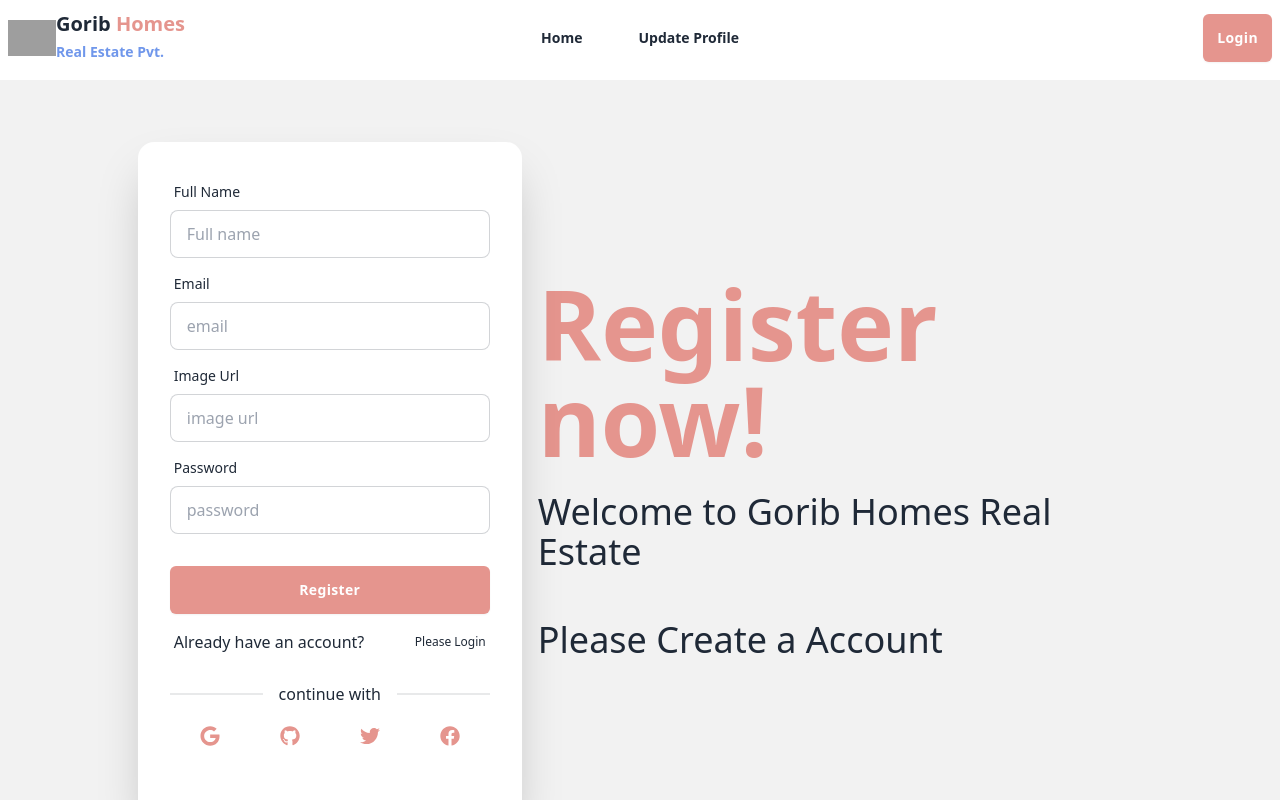
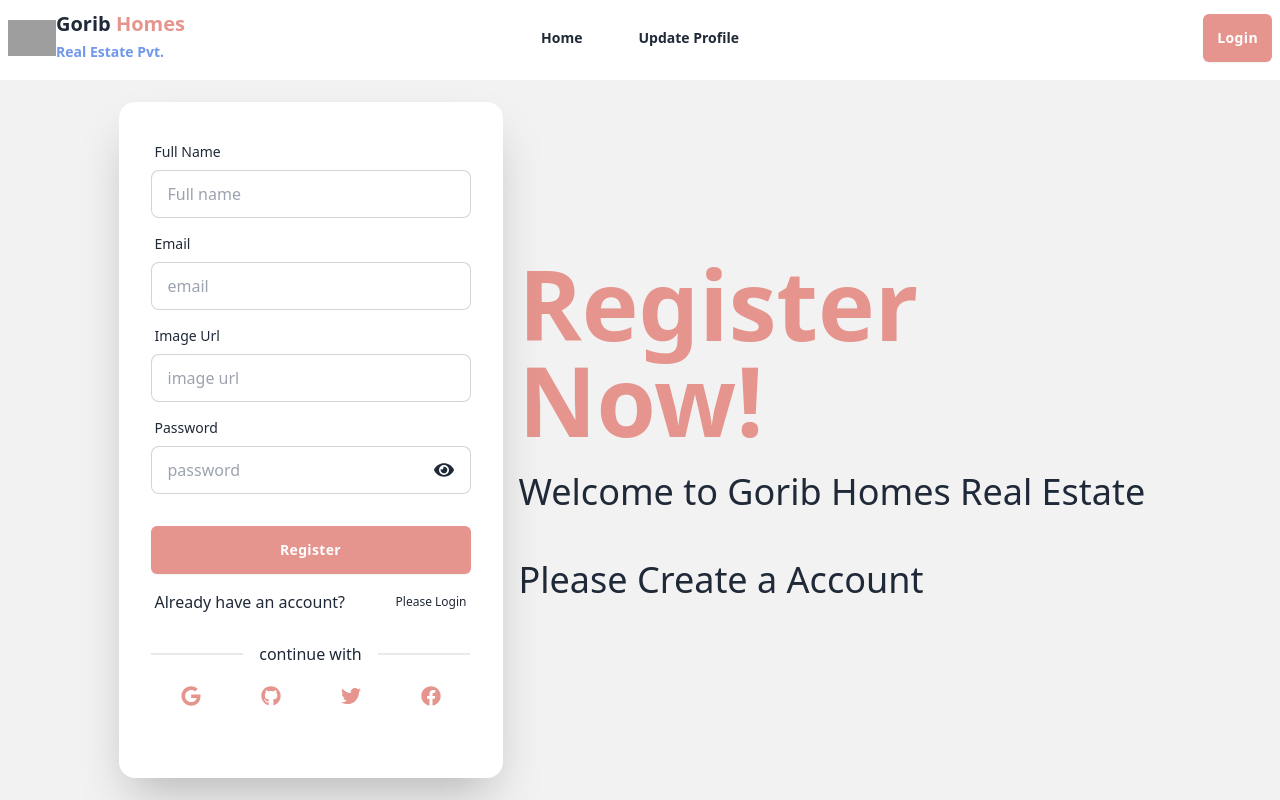
Before and after one commit to Mazbauddin/Real-Estate, a React (Vite) app: page /register in a window 1280 px wide. Shown: the top 800 px of the page. Built offline with nearby package versions, Linux system fonts and the light colour scheme; no server answers; grey boxes are pictures that could not be loaded.

Commit message:
login page eye create complete

```diff
--- a/src/Components/EstateCard.jsx
+++ b/src/Components/EstateCard.jsx
@@ -24,7 +24,7 @@ const EstateCard = ({ estates }) => {
         <img
           src={image}
           alt=""
-          className="object-cover object-center w-full rounded-t-md h-72 dark:bg-gray-500 "
+          className="object-cover object-center w-full rounded-t-md h-72 dark:bg-gray-500"
         />
         <p className="absolute top-3 left-5 bg-red-500 opacity-60 w-[70px] text-center text-white cursor-pointer rounded-md">
           {status}
--- a/src/Components/Footer.jsx
+++ b/src/Components/Footer.jsx
@@ -3,7 +3,7 @@ import { NavLink } from "react-router-dom";
 const Footer = () => {
   return (
     <div>
-      <footer className="py-6 bg-[#021640] text-white mt-20">
+      <footer className="py-6 bg-[#021640] text-white">
         <div className="container mx-auto space-y-6 divide-y dark:divide-gray-600 md:space-y-12 divide-opacity-50">
           <div className="grid grid-cols-12">
             <div
--- a/src/Components/GetInTouch/GetInTouch.jsx
+++ b/src/Components/GetInTouch/GetInTouch.jsx
@@ -86,7 +86,7 @@ const GetInTouch = () => {
             </label>
             <button
               type="button"
-              className="self-center px-8 py-3 text-lg rounded focus:ring hover:ring focus:ring-opacity-75 bg-violet-600 text-gray-50 focus:ring-violet-600 hover:ring-violet-600 tracking-wide w-full"
+              className="self-center px-8 py-3 text-lg rounded focus:ring hover:ring focus:ring-opacity-75 bg-[#5792ff] text-gray-50 focus:ring-[#5792ff] hover:ring-[#5792ff] tracking-wide w-full"
             >
               Submit
             </button>
--- a/src/Pages/Home/Home.jsx
+++ b/src/Pages/Home/Home.jsx
@@ -15,7 +15,7 @@ const Home = () => {
       <div className="max-w-6xl container mx-auto mt-20">
         <h2
           className="text-center mb-10 text-3xl sm:text-6xl font-bold"
-          data-aos="fade-up"
+          data-aos="fade-down"
           data-aos-duration="1000"
           data-aos-easing="linear"
         >
--- a/src/Pages/Login/Login.jsx
+++ b/src/Pages/Login/Login.jsx
@@ -1,4 +1,7 @@
 import { Link, useLocation, useNavigate } from "react-router-dom";
+import { FaEye } from "react-icons/fa";
+import { FaEyeSlash } from "react-icons/fa";
+import { useState } from "react";
 import SocialLogin from "./SocialLogin";
 import { useForm } from "react-hook-form";
 import useAuthHooks from "../../Hooks/useAuthHooks";
@@ -28,6 +31,8 @@ const Login = () => {
     });
   };
 
+  // visible
+  const [visible, setVisible] = useState(true);
   return (
     <>
       <div className="hero min-h-screen bg-base-200">
@@ -56,19 +61,29 @@ const Login = () => {
                 <label className="label">
                   <span className="label-text">Password</span>
                 </label>
-                <input
-                  type="text"
-                  placeholder="password"
-                  className="input input-bordered"
-                  {...register("password", { required: true })}
-                />
+
+                <label className="input input-bordered flex items-center gap-2">
+                  <input
+                    type={visible ? "text" : "password"}
+                    className="grow"
+                    placeholder="password"
+                    {...register("password", { required: true })}
+                  />
+
+                  <div
+                    className="text-xl cursor-pointer "
+                    onClick={() => setVisible(!visible)}
+                  >
+                    {visible ? <FaEye></FaEye> : <FaEyeSlash></FaEyeSlash>}
+                  </div>
+                  <PasswordReset />
+                </label>
                 {errors.password && (
                   <span className="text-red-500">This field is required</span>
                 )}
-                <PasswordReset />
               </div>
               <div className="form-control mt-6 p-0">
-                <button className="btn flex btn-primary items-center justify-center w-full p-3 font-semibold tracking-wide rounded-md  bg-[#e5958e] border-transparent border-2 hover:bg-transparent hover:border-[#e5958e] hover:text-[#e5958e] text-white">
+                <button className="btn flex  items-center justify-center w-full p-3 font-semibold tracking-wide rounded-md  bg-[#e5958e] border-transparent border-2 hover:bg-transparent hover:border-[#e5958e] hover:text-[#e5958e] text-white">
                   Login
                 </button>
               </div>
@@ -87,7 +102,7 @@ const Login = () => {
             data-aos-duration="1000"
           >
             <h1 className="text-6xl lg:text-8xl font-bold text-[#e5958e]">
-              Login now!
+              Login Now!
             </h1>
             <p className="py-6  text-3xl lg:text-4xl">
               Welcome to Gorib Homes Real Estate
--- a/src/Pages/Login/Register.jsx
+++ b/src/Pages/Login/Register.jsx
@@ -2,6 +2,9 @@ import { useForm } from "react-hook-form";
 import { Link, useNavigate } from "react-router-dom";
 import SocialLogin from "./SocialLogin";
 import useAuthHooks from "../../Hooks/useAuthHooks";
+import { useState } from "react";
+import { FaEye, FaEyeSlash } from "react-icons/fa";
+import PasswordReset from "../../PasswordReset/PasswordReset";
 
 const Register = () => {
   const { createUser, updateUserProfile } = useAuthHooks();
@@ -26,9 +29,12 @@ const Register = () => {
     });
   };
 
+  // visible
+  const [visible, setVisible] = useState(true);
+
   return (
     <>
-      <div className="hero min-h-screen bg-base-200">
+      <div className="hero min-h-screen bg-base-200 pb-20">
         <div className="hero-content flex-col lg:flex-row-reverse">
           <div
             className="text-center lg:text-left"
@@ -36,7 +42,7 @@ const Register = () => {
             data-aos-duration="1000"
           >
             <h1 className="text-6xl lg:text-8xl font-bold text-[#e5958e]">
-              Register now!
+              Register Now!
             </h1>
             <p className="py-6 text-3xl lg:text-4xl">
               Welcome to Gorib Homes Real Estate
@@ -93,12 +99,22 @@ const Register = () => {
                 <label className="label">
                   <span className="label-text">Password</span>
                 </label>
-                <input
-                  type="text"
-                  placeholder="password"
-                  className="input input-bordered"
-                  {...register("password", { required: true })}
-                />
+                <label className="input input-bordered flex items-center gap-2">
+                  <input
+                    type={visible ? "text" : "password"}
+                    className="grow"
+                    placeholder="password"
+                    {...register("password", { required: true })}
+                  />
+
+                  <div
+                    className="text-xl cursor-pointer "
+                    onClick={() => setVisible(!visible)}
+                  >
+                    {visible ? <FaEye></FaEye> : <FaEyeSlash></FaEyeSlash>}
+                  </div>
+                  <PasswordReset />
+                </label>
                 {errors.password && (
                   <span className="text-red-500">This field is required</span>
                 )}
```
Also changed, not shown: 1 other file (tests, documents, lock files or other folders).
